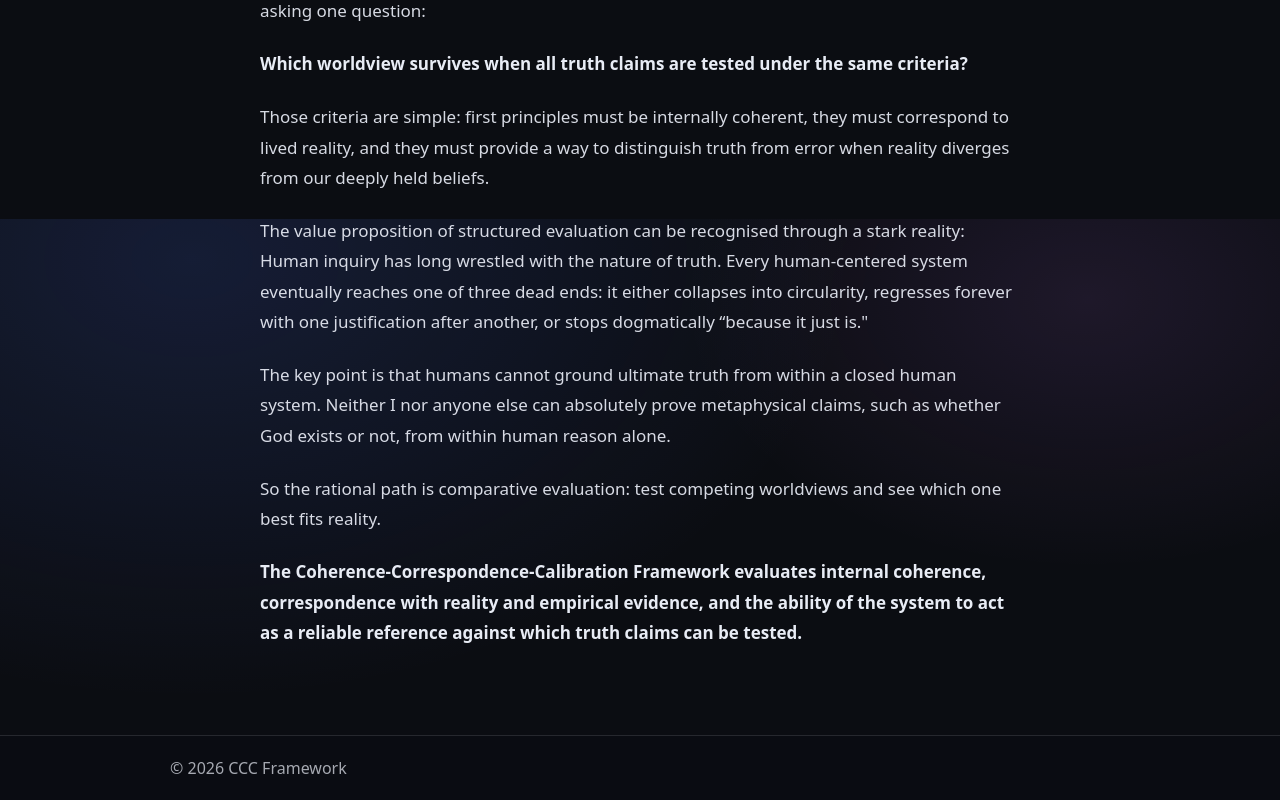
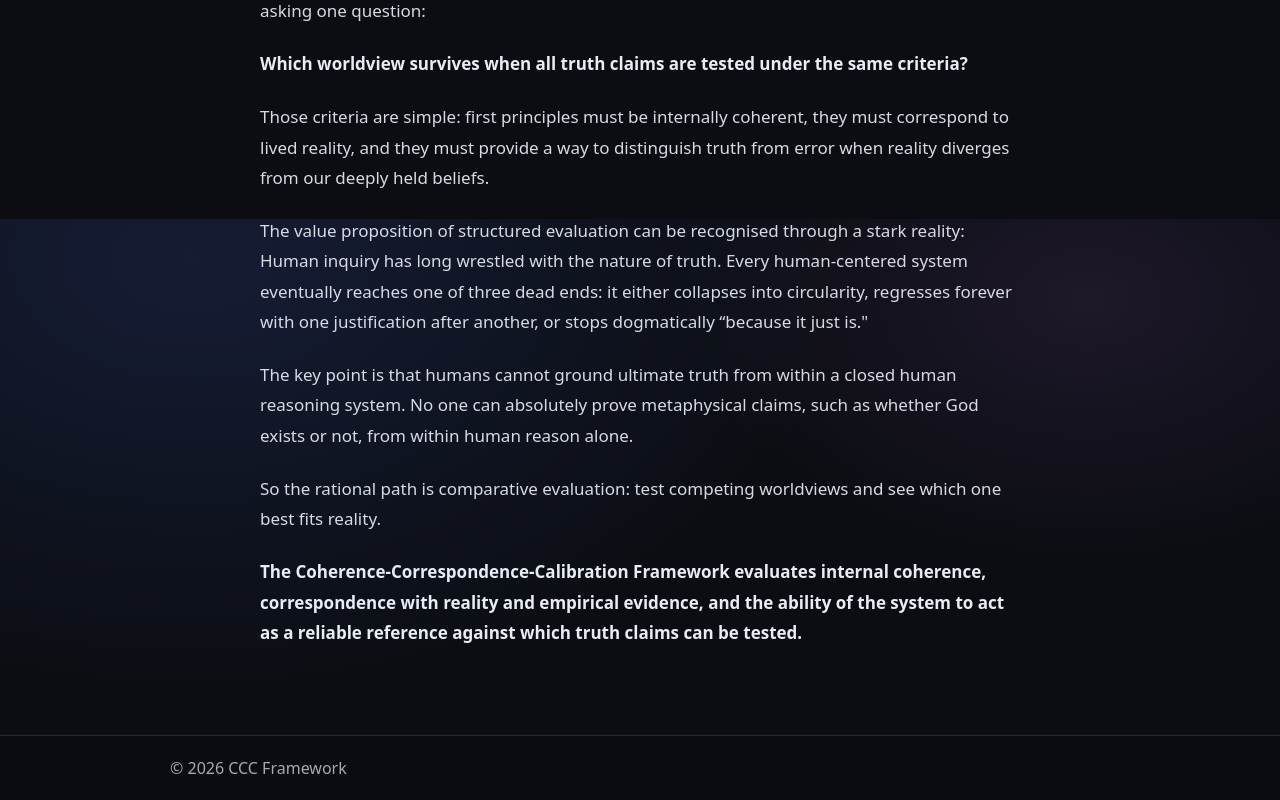
Before and after one commit to azfarsamin/cccframework, a Next.js app: page / in a window 1280 px wide. Shown: the part 581-1381 px from the top of the page. Built offline with nearby package versions, Linux system fonts and the light colour scheme.

Commit message:
Update page.tsx

```diff
--- a/app/page.tsx
+++ b/app/page.tsx
@@ -52,7 +52,7 @@ export default function HomePage() {
 
       <p>
         The key point is that humans cannot ground ultimate truth from within a
-        closed human system. Neither I nor anyone else can absolutely prove
+        closed human reasoning system. No one can absolutely prove
         metaphysical claims, such as whether God exists or not, from within human
         reason alone.
       </p>
```
